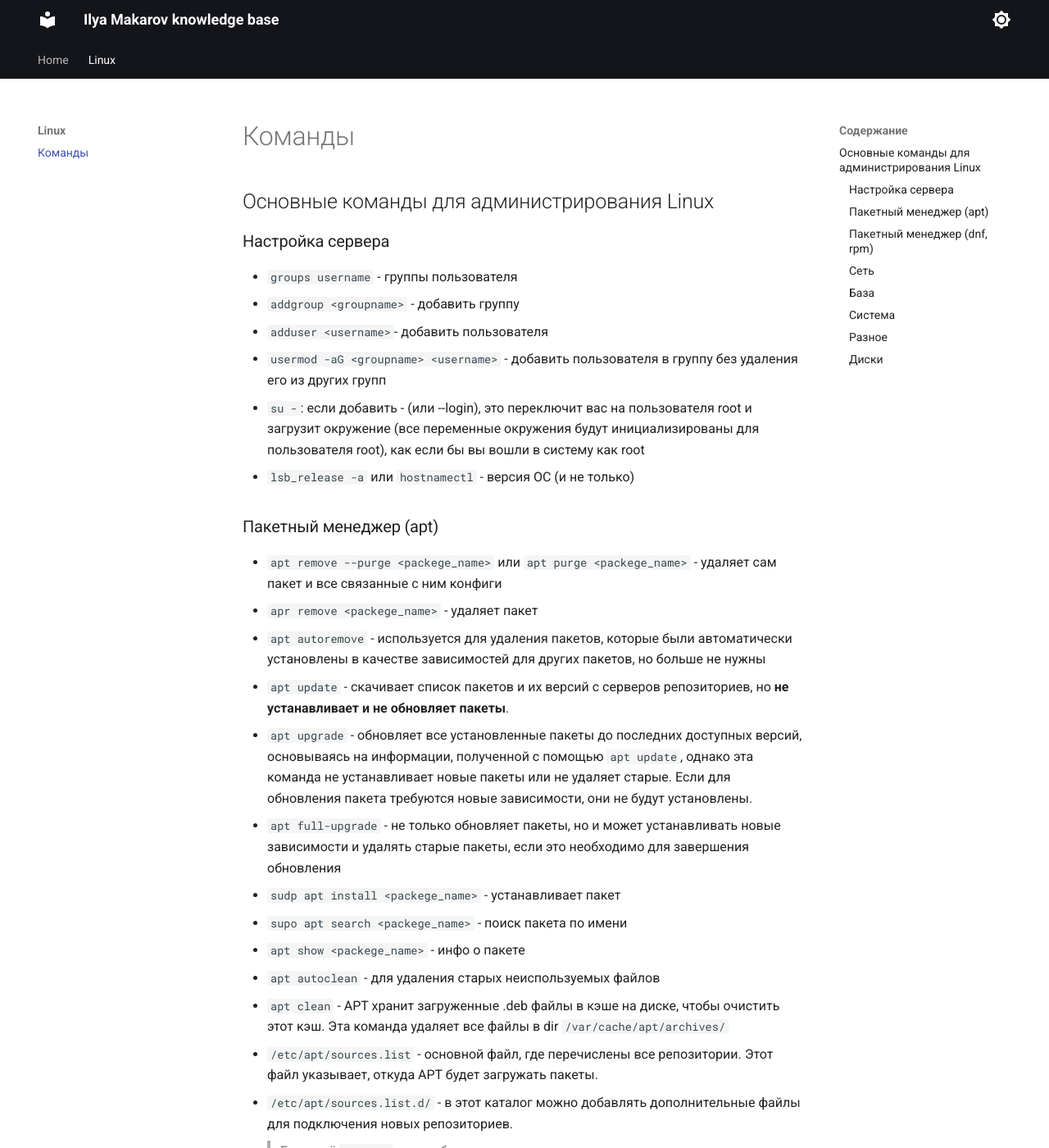
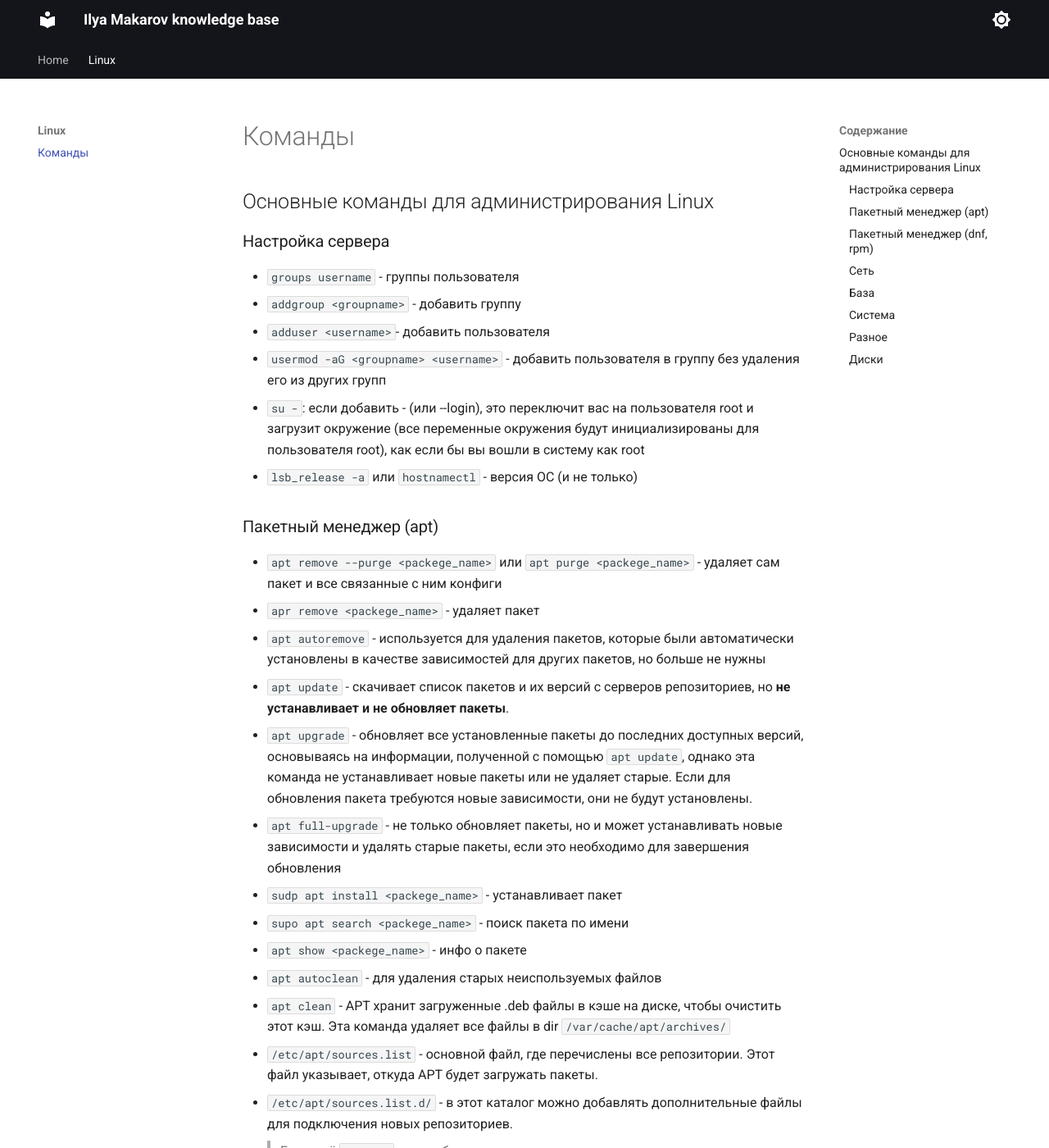
Before and after one commit to ilyamak04/wiki, an MkDocs documentation site: the page built from docs/linux/Команды.md, in a window 1280 px wide and 1400 px high. Shown: the whole window at 82% size. Built offline with MkDocs 1.6.1 and Material for MkDocs 9.7.7, drawn with Linux system fonts in a browser that asks for light colours.

Commit message:
foramting

```diff
--- a/docs/stylesheets/extra.css
+++ b/docs/stylesheets/extra.css
@@ -16,3 +16,24 @@
     white-space: pre-wrap;
     word-break: break-word;
 }
+
+/* Увеличение шрифта для inline-команд */
+code {
+    font-size: 1.1rem; /* Увеличиваем шрифт */
+    background-color: #f5f5f5; /* Светлый фон */
+    border: 1px solid #dcdcdc; /* Добавляем тонкий кант */
+    border-radius: 4px; /* Закругляем углы */
+    padding: 2px 4px; /* Увеличиваем отступы */
+    color: #333; /* Темный цвет текста для лучшей читаемости */
+}
+
+/* Увеличение шрифта и оформление для блоков кода */
+pre code {
+    font-size: 1.2rem; /* Увеличиваем шрифт */
+    background-color: #1e1e1e; /* Темный фон для блоков */
+    color: #dcdcdc; /* Светлый текст */
+    border-radius: 8px; /* Закругляем углы */
+    padding: 16px; /* Добавляем отступы внутри */
+    border: 1px solid #333; /* Тонкий контур */
+    overflow-x: auto; /* Добавляем горизонтальный скроллинг */
+}
```
